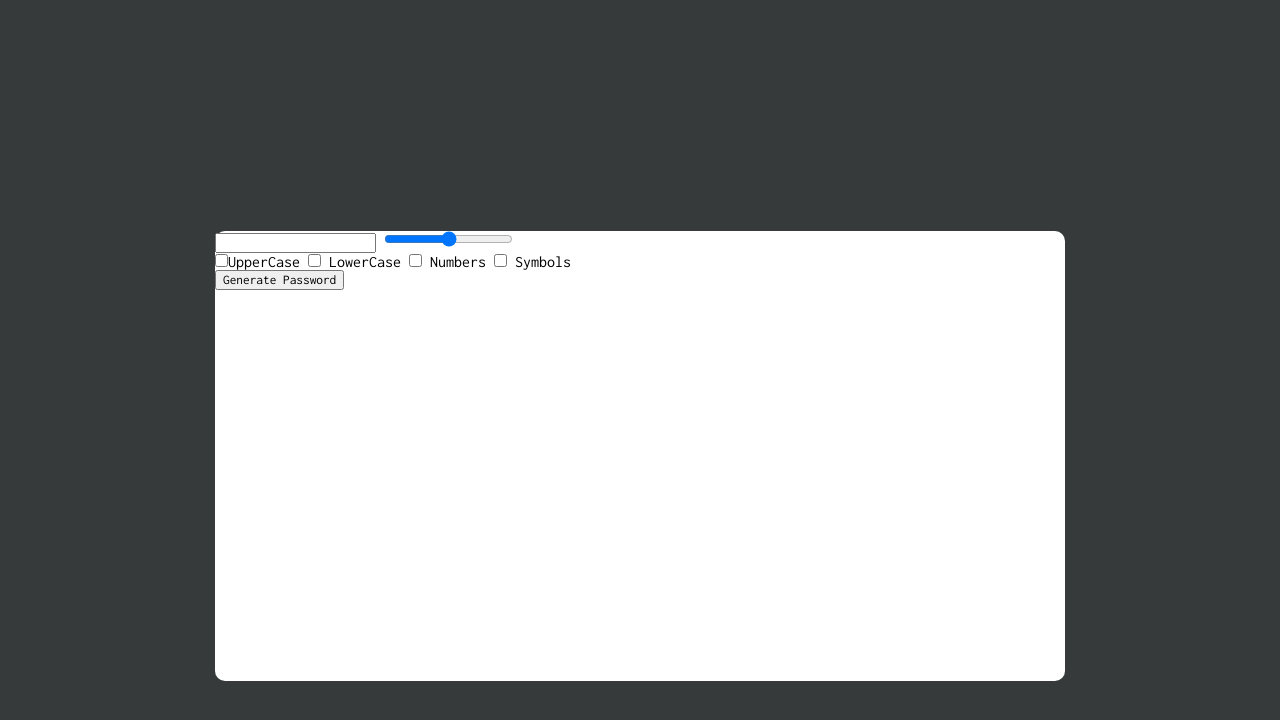
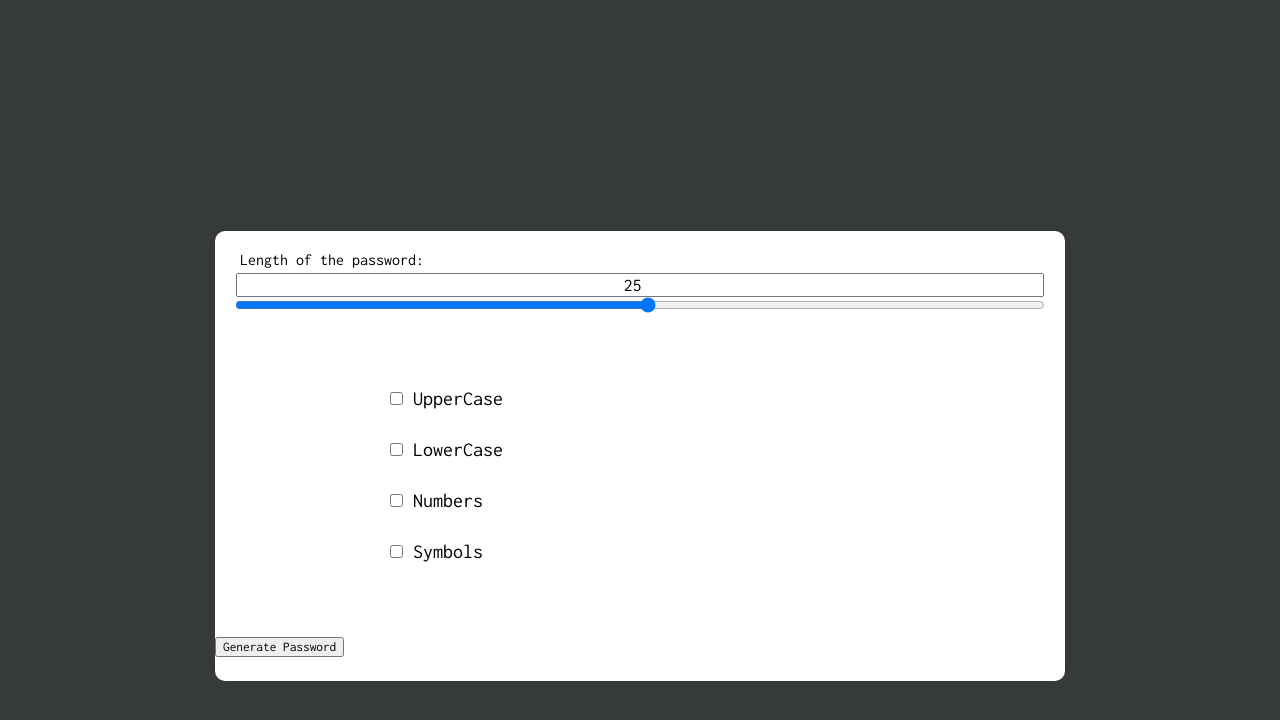
Before and after one commit to Dawwwei/password-generator, a plain HTML site: page index.html in a window 1280 px wide. Shown: the part 66-786 px from the top of the page. Drawn offline with Linux system fonts and the light colour scheme.

Commit message:
Move some html items

```diff
--- a/css/index.css
+++ b/css/index.css
@@ -29,6 +29,42 @@ body {
     border-radius: 10px;
 }
 
+.length label {
+    padding: 20px 0 5px 0;
+}
+
+.length label,
+.length input[type="number"] {
+    display: block;
+    margin: 0 auto;
+    width: 800px;
+}
+
+.length input[type="number"] {
+    display: block;
+    margin: 0 auto;
+    width: 800px;
+    text-align: center;
+    font-size: 18px;
+}
+
+.length input[type="range"] {
+    display: block;
+    margin: 0 auto;
+    width: 810px;
+}
+
+.requirements {
+    margin: 60px 160px;
+    width: 800px;
+    font-size: 20px;
+}
+
+.requirements div {
+    display: block;
+    padding: 15px;
+}
+
 header {
     background-color: white;
     color: black;
--- a/index.html
+++ b/index.html
@@ -3,14 +3,14 @@
 
 <head>
     <link rel="stylesheet" href="/css/index.css">
-    <script src="/js/script.js"></script>
+    <script src="/js/index.js"></script>
     <meta charset="UTF-8">
     <meta name="viewport" content="width=device-width, initial-scale=1.0">
     <title>Password Generator</title>
     <link rel="icon" href="/img/favicon.jpg" type="jpg">
 </head>
 
-<body>
+<body onload="load()">
     <header>
         <h1>Password Generator</h1>
     </header>
@@ -18,14 +18,27 @@
         <div class="container">
             <form>
                 <div class="length">
-                    <input type="number" id="ninput">
-                    <input type="range" id="slidebar">
+                    <label for="ninput">Length of the password:</label>
+                    <input type="number" id="ninput" min="1" max="50" value="25">
+                    <input type="range" id="slidebar" min="1" max="50">
                 </div>
                 <div class="requirements">
-                    <input type="checkbox" id="upper" value="upper">UpperCase
-                    <input type="checkbox" id="lower" value="lower"> LowerCase
-                    <input type="checkbox" id="numbers" value="numbers"> Numbers
-                    <input type="checkbox" id="symbols" value="symbols"> Symbols
+                    <div>
+                        <input type="checkbox" id="upper" value="upper">
+                        <label for="upper">UpperCase</label>
+                    </div>
+                    <div>
+                        <input type="checkbox" id="lower" value="lower">
+                        <label for="lower">LowerCase</label>
+                    </div>
+                    <div>
+                        <input type="checkbox" id="numbers" value="numbers">
+                        <label for="numbers">Numbers</label>
+                    </div>
+                    <div>
+                        <input type="checkbox" id="symbols" value="symbols">
+                        <label for="symbols">Symbols</label>
+                    </div>
                 </div>
                 <button>Generate Password</button>
             </form>
--- a/js/index.js
+++ b/js/index.js
@@ -1 +1,12 @@
-console.log('Hello World!')
+function load() {
+    let ninput = document.getElementById('ninput');
+    let range = document.getElementById('slidebar');
+
+    ninput.addEventListener('input', () => {
+        range.value = ninput.value;
+    });
+
+    range.addEventListener('input', () => {
+        ninput.value = range.value;
+    });
+}
```
